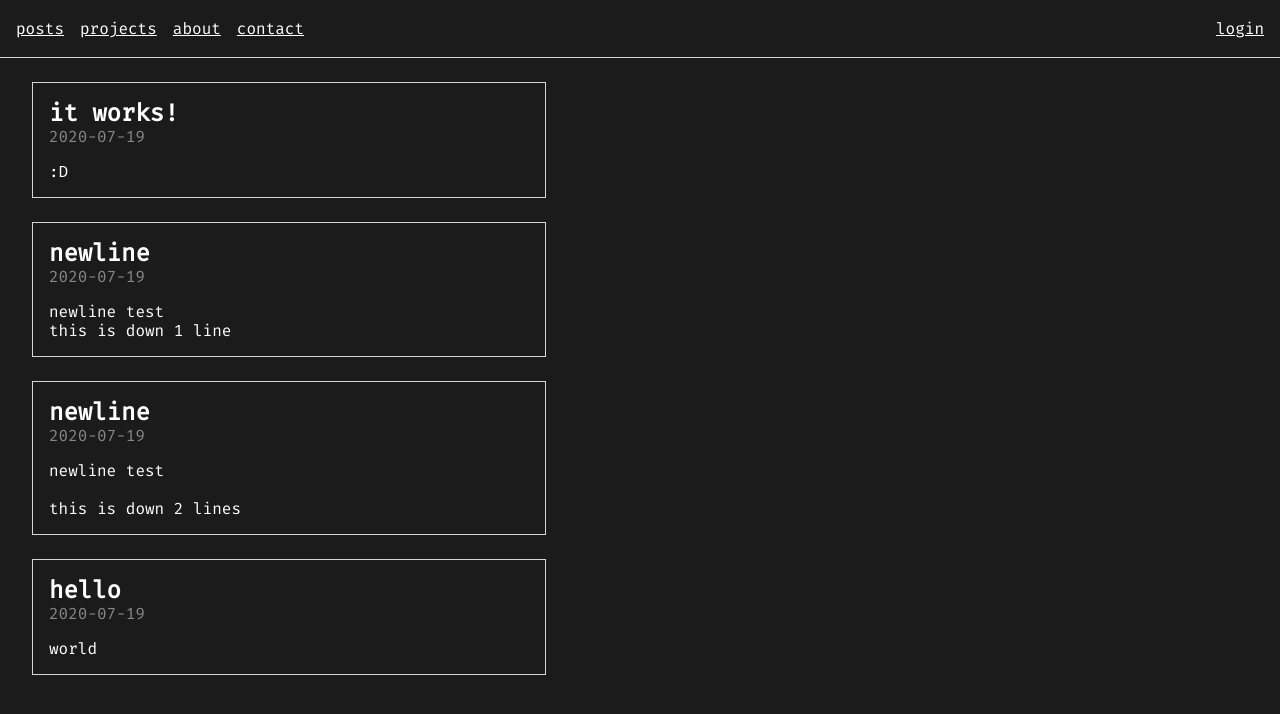
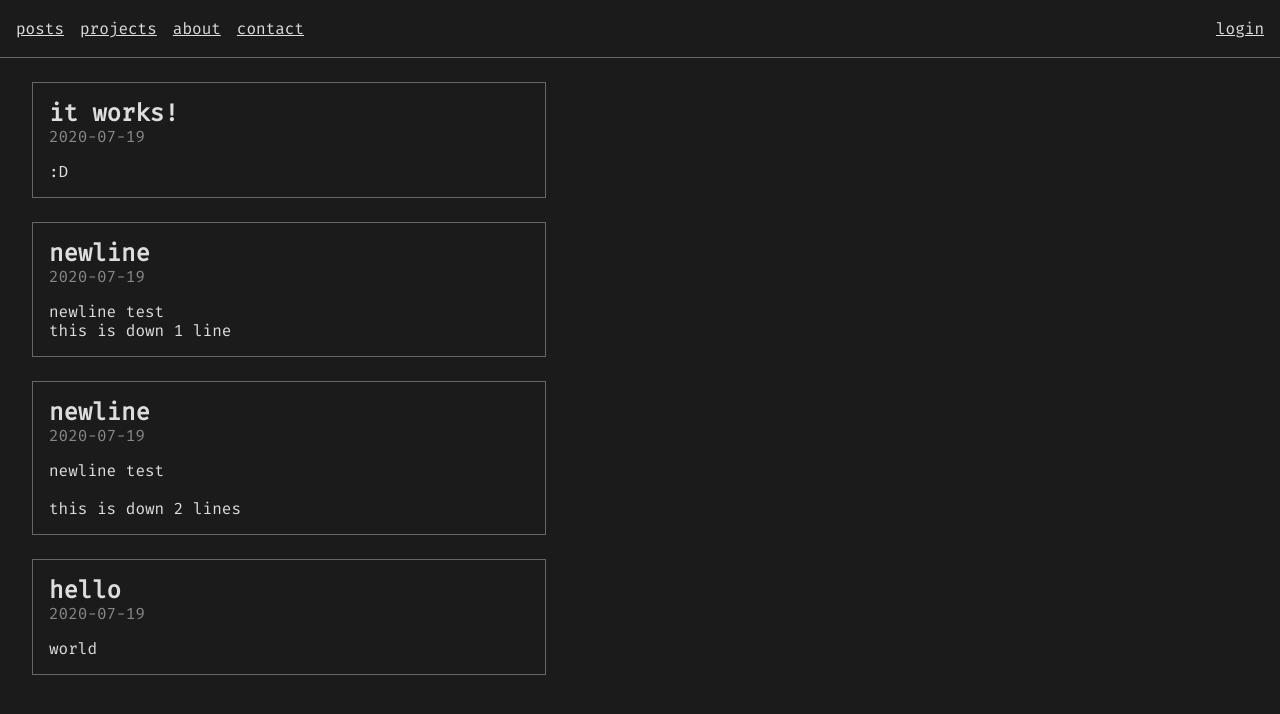
Before and after one commit to nicey0/website, a Flask app: page / in a window 1280 px wide. Shown: the top 714 px of the page. Run offline with Flask 2, Linux system fonts and the light colour scheme; data comes from the database, SQL or seed files in the repository.

Commit message:
darker colors

```diff
--- a/website/static/base.css
+++ b/website/static/base.css
@@ -1,12 +1,13 @@
 :root {
     --main: #1b1b1c;
-    --white: #d6d8d8;
+    --white: #666666;
+    --text: #dddddd;
 }
 
 * {
     margin: 0;
     padding: 0;
-    color: white;
+    color: var(--text);
     font-family: 'Fira Mono', monospace;
 }
 
```
